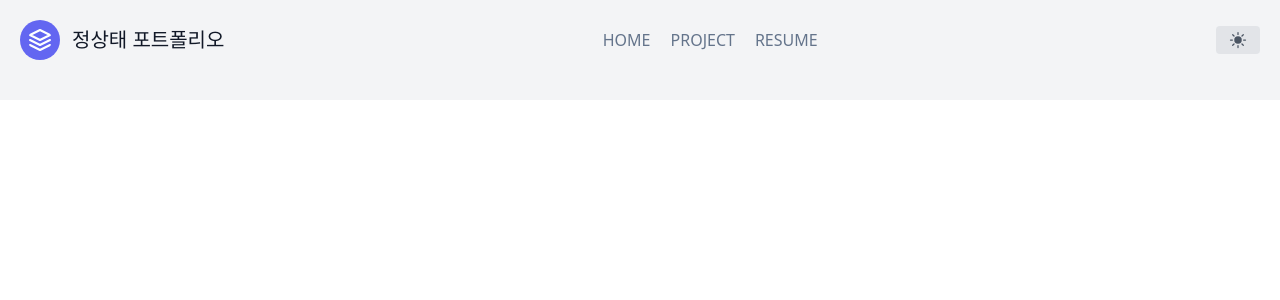
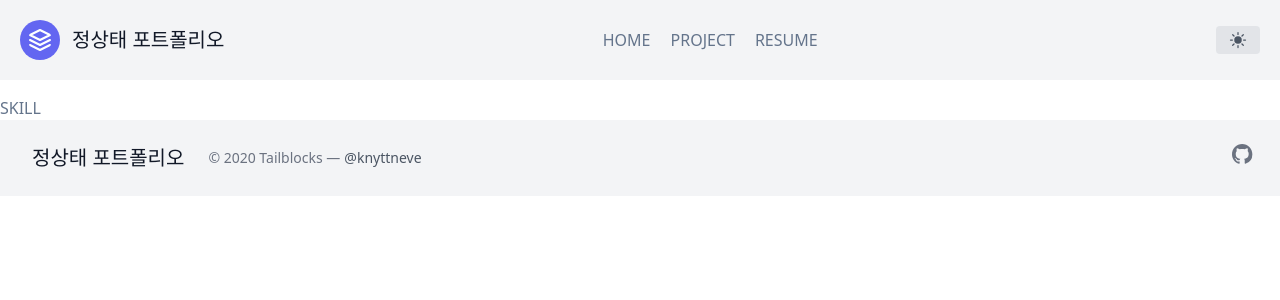
Before and after one commit to jeongsangtae/new-portfolio, a Next.js app: page /resume in a window 1280 px wide. Shown: the top 300 px of the page. Built offline with nearby package versions, Linux system fonts and the light colour scheme.

Commit message:
RESUME base

```diff
--- a/pages/resume.js
+++ b/pages/resume.js
@@ -4,12 +4,18 @@ import Head from "next/head";
 export default function Resume() {
   return (
     <Layout>
-      <Head>
-        <title>정상태 - 포트폴리오</title>
-        <meta name="description" content="노력하는 개발자" />
-        <link rel="icon" href="/favicon.ico" />
-      </Head>
-      <h1>RESUME</h1>
+      <div className="lg:w-full flex flex-col">
+        <Head>
+          <title>정상태 - 포트폴리오</title>
+          <meta name="description" content="노력하는 개발자" />
+          <link rel="icon" href="/favicon.ico" />
+        </Head>
+        <a>ABOUT ME</a>
+        <br className="border-t-2 border-white" />
+        <a>CERTIFICATE</a>
+        <br className="border-t-2 border-white" />
+        <a className="">SKILL</a>
+      </div>
     </Layout>
   );
 }
```
